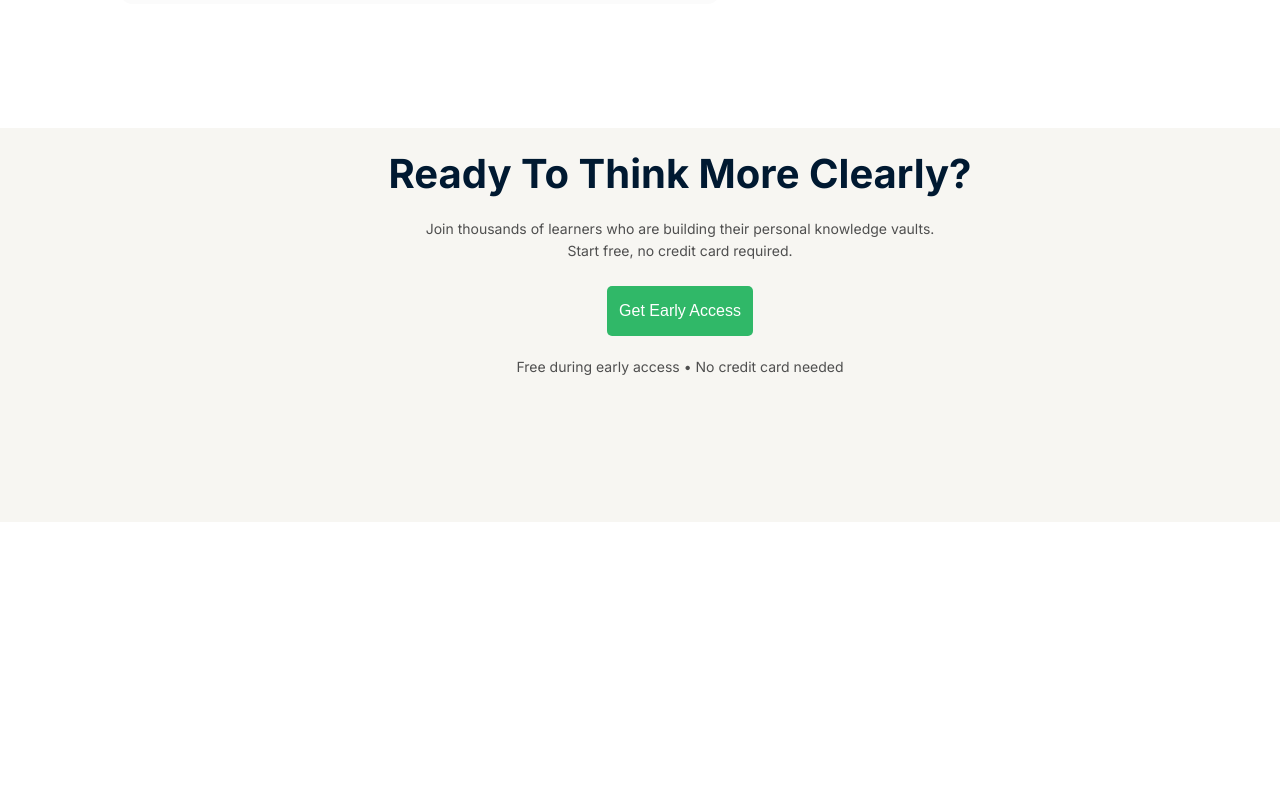
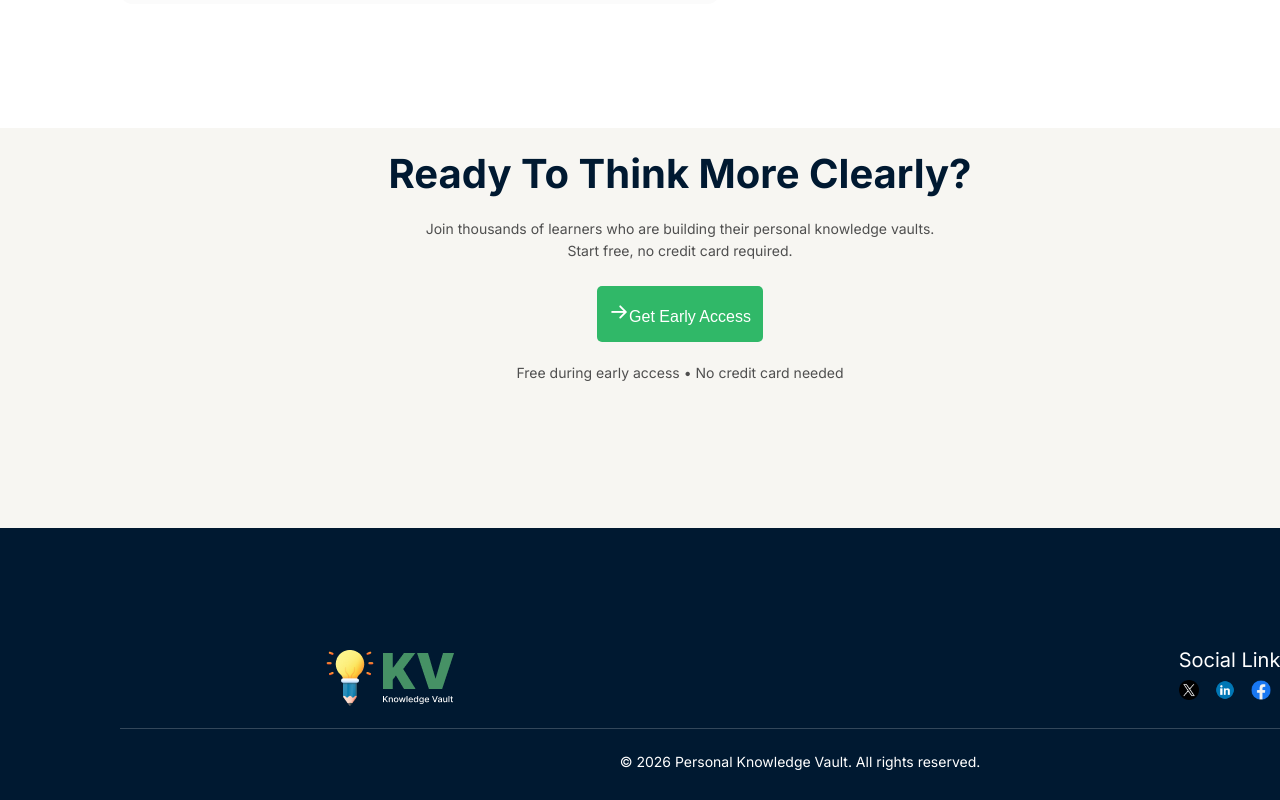
Before and after one commit to mayishaamin/programming-hero-A1, a plain HTML site: page index.html in a window 1280 px wide. Shown: the part 1936-2736 px from the top of the page. Before the commit the page ends 2458 px from the top, so only its background shows below. Drawn offline with Linux system fonts and the light colour scheme.

Commit message:
all done

```diff
--- a/index.html
+++ b/index.html
@@ -24,7 +24,8 @@
                 </div> -->
             </ul>
             <div >
-                <button class="btn"  >Get Early Access</button>
+                <button class="btn"  >
+                    <img src="./assets/ArrowRight.png" alt="Arrow Icon"> Get Early Access</button>
                 </div>
         </nav>
         <section id="banner">
@@ -35,7 +36,7 @@
                 <p class="banner-para">A private space to store notes, links, and learning summaries — designed to
                help you think clearly, connect ideas, and turn learning into long-term knowledge.</p>
               <div class="button-section">
-            <button class="btn"> Start Building Your Vault</button>
+            <button class="btn"><img src="./assets/ArrowRight.png"> Start Building Your Vault</button>
             <button class="button-part-two">How Its Works</button>
             </div>
             </div>
@@ -108,10 +109,30 @@
     <h1>Ready To Think More Clearly?</h1>
     <p  class="theme-desc">Join thousands of learners who are building their personal knowledge vaults.<br>
         Start free, no credit card required.</p>
-        <button class="btn">Get Early Access</button>
+        <button class="btn"><img src="./assets/ArrowRight.png" alt="Arrow Icon">Get Early Access</button>
     <p class="theme-desc">Free during early access • No credit card needed</p>
     </div>
 </section>
-
+<section id="footer">
+    <div class="footer-content">
+    <div class="footer-main">
+        <div class="footer-logo">
+            <img src="./assets/logo-footer.png" alt="footer">
+        </div>
+        <div class="footer-items">
+            <p>Social Link</p>
+            <div class="social-icons">
+                <a href=""><img src="./assets/twitter.png" alt="twitter"></a>
+                <a href=""><img src="./assets/linkedin.png" alt="linkdin"></a>
+                <a href=""><img src="./assets/communication.png" alt="Facebook"></a>
+        </div>
+    </div>
+    </div>
+    <hr class=" footer-divider">
+        <div class="footer-para">
+            <p >© 2026 Personal Knowledge Vault. All rights reserved.</p>
+        </div>
+    </div>
+</section>
 </body>
 </html>
--- a/styles/assigment.css
+++ b/styles/assigment.css
@@ -255,3 +255,73 @@ nav .menu a{
   line-height: 22px;
   margin-top: 20px;
 }
+#footer{
+    /* width: 1600px; */
+    display: flex;
+    flex-direction: column;
+    justify-content: flex-start;
+    align-items: flex-start;
+    background-color: #001931;
+    /* padding: 40px 120px; */
+    gap:120px;
+    padding: 120px 120px 30px 120px;
+}
+#footer .footer-content{
+    /* padding: 120px 120px; */
+    display: flex;
+    gap: 16px;
+    flex-direction: column;
+    align-items: center;
+    margin: 0 auto;
+
+
+}
+#footer .footer-content .footer-links{
+    display: flex;
+    align-items: center;
+    justify-content: center;
+    gap:80px;
+}
+.footer-main{
+    display: flex;
+    align-items: center;
+    flex-direction: row;
+    justify-content: space-between;
+    align-items: flex-start;
+    gap: 720px;
+}
+.footer-logo{
+    width: 139px;
+    height: auto;
+}
+.footer-content .footer-items .social-icons{
+    display: flex;
+    gap: 16px;
+    margin-top: 8px;
+    /* text-align: center; */
+}
+.footer-content .footer-items .social-icons img{
+    width: 20px;
+    height: 20px;
+
+}
+.footer-items p{
+    color: #FFFFFF;
+    font-size: 20px;
+    margin:0;
+
+}
+.footer-content .footer-divider {
+    width: 1360px;
+    border: none;
+    height: 1px;
+    background-color: #FFFFFF;
+    opacity: .2;
+}
+.footer-content .footer-para{
+    color: #FFFFFF;
+    align-items: center;
+    margin-top:8px;
+    font-size: 14px;
+    text-align: center;
+}
```
Also changed, not shown: assets/communication.png (added), assets/irritant_10153185.png (added), assets/linkedin.png (added), assets/social_10110384.png (added), assets/social_10110402.png (added), assets/twitter.png (added).
